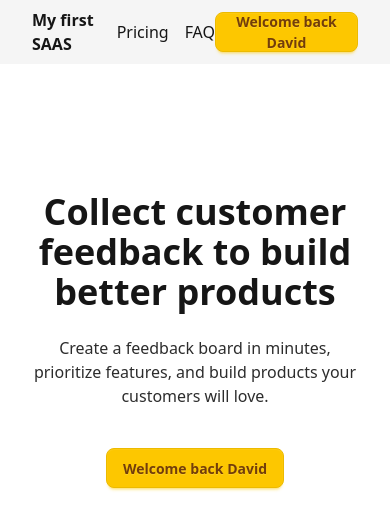
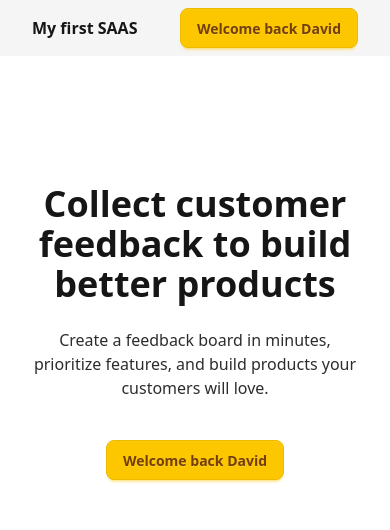
Before and after one commit to fuerstcodes/first_saas, a Next.js app: page / in a window 390 px wide. Shown: the top 530 px of the page. Built offline with nearby package versions, Linux system fonts and the light colour scheme.

Commit message:
fix responsiveness in the navbar

```diff
--- a/app/page.js
+++ b/app/page.js
@@ -9,7 +9,7 @@ export default function Home() {
       <section className="bg-base-200">
         <div className="max-w-3xl mx-auto bg-base-200 flex justify-between items-center px-8 py-2">
           <div className="font-bold">My first SAAS</div>
-          <div className="space-x-4">
+          <div className="space-x-4 max-md:hidden">
             <a className="link link-hover">Pricing</a>
             <a className="link link-hover">FAQ</a>
           </div>
@@ -20,7 +20,7 @@ export default function Home() {
       </section>
 
       <section className="text-center py-32 px-8 max-w-3xl mx-auto">
-        <h1 className="text-4xl font-extrabold mb-6">
+        <h1 className="text-4xl lg:text-5xl font-extrabold mb-6">
           Collect customer feedback to build better products
         </h1>
         <div className="opacity-90 mb-10">
```
